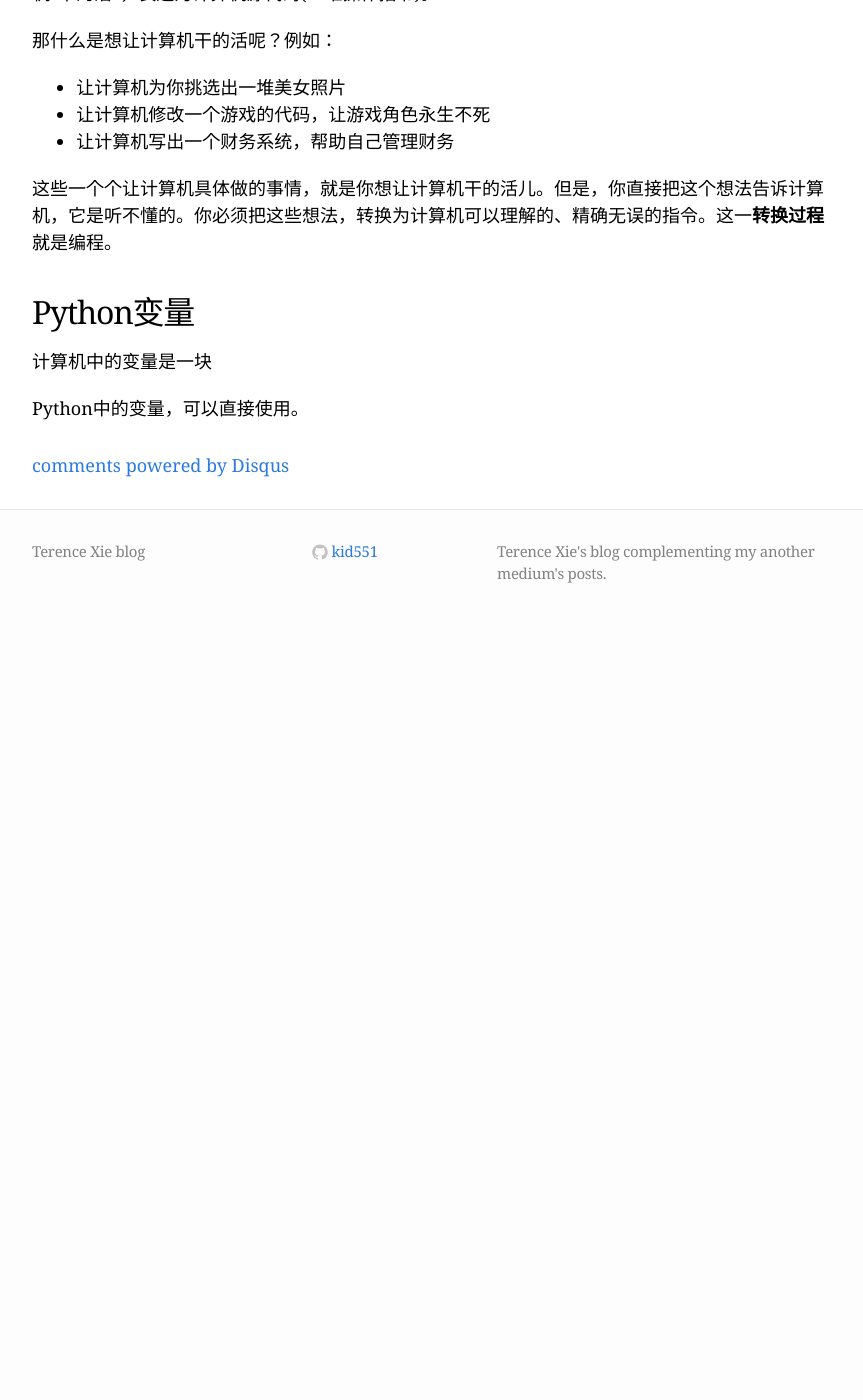
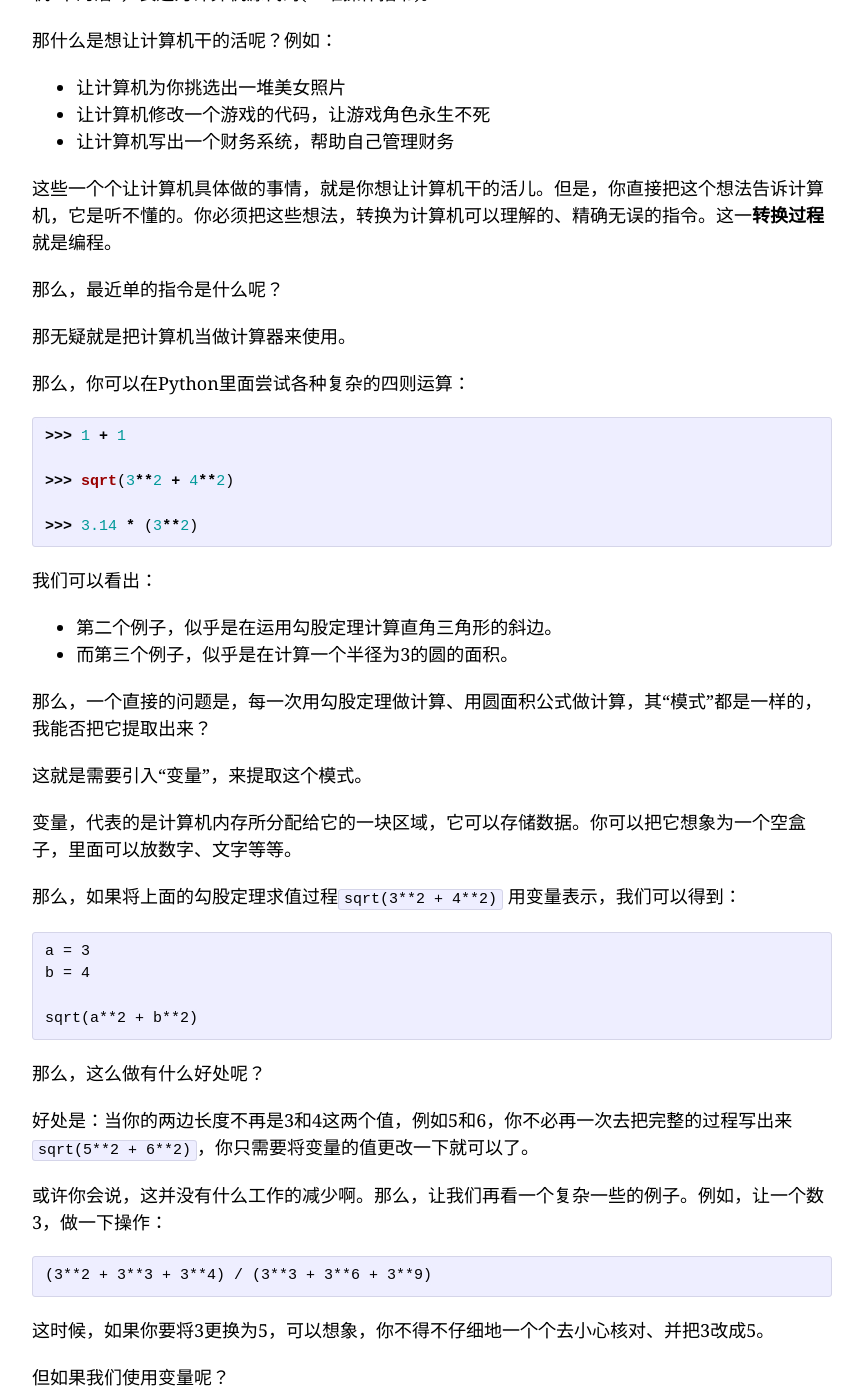
Before and after one commit to kid551/kid551.github.io, a Jekyll site: the page built from _posts/2018-05-16-Python_Tutorials.md, in a window 1280 px wide and 1400 px high, scrolled down 1659 px. Shown: the whole window, without its empty margins (208-1071 px from the left). Built offline with Jekyll 4.4.1, drawn with Linux system fonts in a browser that asks for light colours; comment, search, counter and statistics services are not loaded; before the commit the page ends 2289 px from its top, so only the background shows below that; some of the changed text lies outside the part shown.

Commit message:
Add "Python Variable" part contents.

````diff
--- a/_posts/2018-05-16-Python_Tutorials.md
+++ b/_posts/2018-05-16-Python_Tutorials.md
@@ -62,18 +62,92 @@ mathjax: true
 
 这些一个个让计算机具体做的事情，就是你想让计算机干的活儿。但是，你直接把这个想法告诉计算机，它是听不懂的。你必须把这些想法，转换为计算机可以理解的、精确无误的指令。这一**转换过程**就是编程。
 
+那么，最近单的指令是什么呢？
+
+那无疑就是把计算机当做计算器来使用。
+
+那么，你可以在Python里面尝试各种复杂的四则运算：
+
+```python
+>>> 1 + 1
+
+>>> sqrt(3**2 + 4**2)
+
+>>> 3.14 * (3**2)
+```
+
+我们可以看出：
+
+- 第二个例子，似乎是在运用勾股定理计算直角三角形的斜边。
+- 而第三个例子，似乎是在计算一个半径为3的圆的面积。
 
 
 
+那么，一个直接的问题是，每一次用勾股定理做计算、用圆面积公式做计算，其“模式”都是一样的，我能否把它提取出来？
+
+这就是需要引入“变量”，来提取这个模式。
+
+变量，代表的是计算机内存所分配给它的一块区域，它可以存储数据。你可以把它想象为一个空盒子，里面可以放数字、文字等等。
+
+那么，如果将上面的勾股定理求值过程`sqrt(3**2 + 4**2)` 用变量表示，我们可以得到：
+
+```Python
+a = 3
+b = 4
+
+sqrt(a**2 + b**2)
+```
+
+那么，这么做有什么好处呢？
+
+好处是：当你的两边长度不再是3和4这两个值，例如5和6，你不必再一次去把完整的过程写出来`sqrt(5**2 + 6**2)`，你只需要将变量的值更改一下就可以了。
+
+或许你会说，这并没有什么工作的减少啊。那么，让我们再看一个复杂一些的例子。例如，让一个数3，做一下操作：
+
+```Python
+(3**2 + 3**3 + 3**4) / (3**3 + 3**6 + 3**9)
+```
+
+这时候，如果你要将3更换为5，可以想象，你不得不仔细地一个个去小心核对、并把3改成5。
+
+但如果我们使用变量呢？
+
+```python
+a = 3
+(a**2 + a**3 + a**4) / (a**3 + a**6 + a**9)
+```
+
+你可以直接把这段代码复制（引入函数后，连复制都不需要）了，只把第一行修改为`a=5`就行了。这时候，你是否能体会有变量的好处呢？
+
+回过头去看，我们似乎还没有解释`a = 3` 这条语句。它的意思表示：把右边的值3，赋值给`a` 这个变量，也即是把3这个数据放进名为`a` 的内存分配各它的盒子里。
+
+同理，`b = 5` 表示把5这个数据，放进名为`b` 的盒子里。
 
 
 
+那么，问题来了，如果我想交换变量a和b的值呢？也就是让a保存b的值5，而让b保存a的值3。或许你会说，直接使用：
 
+```Python
+a = 5
+b = 3
+```
 
-## Python变量
-
-计算机中的变量是一块
+不可以吗？答案是，不可以！因为这里a之前的值是3，b之前的值是5仅仅是一个特例。我的要求是，无论之前a与b是什么值，你能否通过同样的代码，让a和b交换它们所保存的值？
 
 
 
-Python中的变量，可以直接使用。
+或许，你会使用：
+
+```Python
+a = b
+b = a
+```
+
+这样的语句。但是，让我们看看上面发生了什么事。
+
+- 第一行，是把变量`b` 的当前值5，赋值给了变量`a` 。此时a的值就变成了5。
+- 而下一句，再把a的值（此时，已经更新为5而不是3）赋值给b，也就是把5赋值给b。此时，b依旧为5。
+
+也即是，你只是让a得到了b的值5，而b并未能够得到a的值3。
+
+> 练习1：写一段程序，交换上述变量a和b的值。
````
